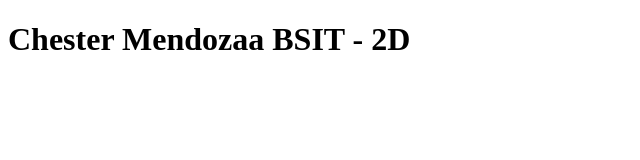
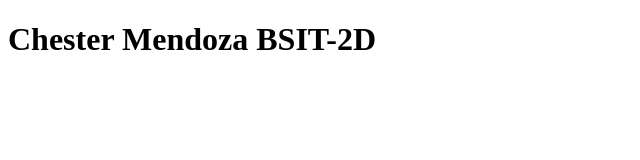
Before and after one commit to ChesterMendozaa/my_project, a plain HTML site: page index.html in a window 1280 px wide. Shown: the whole page, without its empty margins (0-640 px from the left). Drawn offline with Linux system fonts and the light colour scheme.

Commit message:
Updated code

```diff
--- a/index.html
+++ b/index.html
@@ -6,6 +6,6 @@
     <title>Document</title>
 </head>
 <body>
-    <h1> Chester Mendozaa BSIT - 2D </h1>
+    <h1> Chester Mendoza BSIT-2D</h1>
 </body>
 </html>
```
